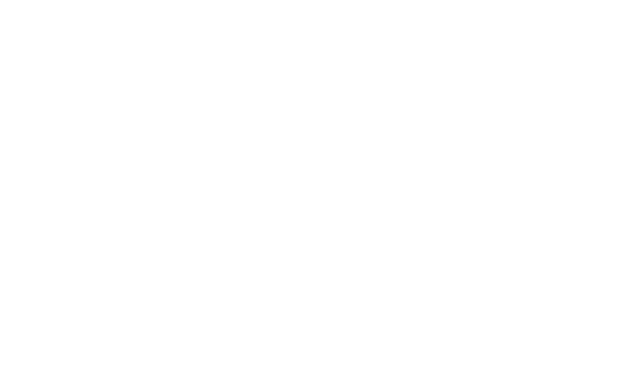
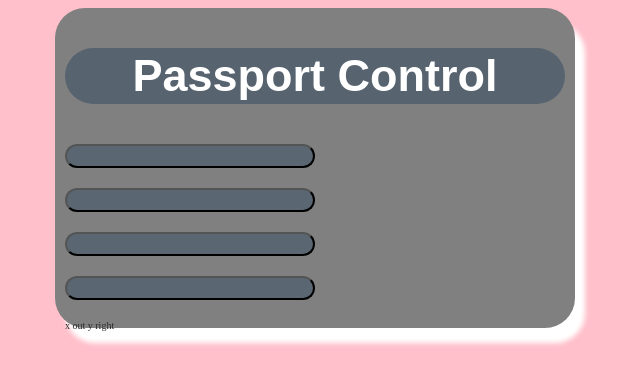
Before and after one commit to barndogghxc/Passport_Control, a plain HTML site: page index.html in a window 1280 px wide. Shown: the whole page, without its empty margins (325-965 px from the left). Drawn offline with Linux system fonts and the light colour scheme; files that its build step writes are made by us from their sources; files whose address does not match are found by name.

Commit message:
burning the midnight oil

```diff
--- a/css/style.css
+++ b/css/style.css
@@ -0,0 +1,51 @@
+body {
+	background-color: pink;
+}
+
+.grid {
+	width: 500px;
+	height: 300px;
+	margin: 0 auto;
+	background-color: grey;
+	padding: 10px;
+	border-radius: 30px;
+	border: black;
+	box-shadow: 10px 15px 5px #fff;
+}
+
+.grid h1 {
+	font-family: sans-serif;
+	background-color: #57636e;
+	font-size: 45px;
+	text-align: center;
+	color: #fff;
+	padding: 2px 0px;
+	border-radius: 50px;
+}
+
+.grid #question {
+	font-family: sans-serif;
+	font-size: 30px;
+	color: #5a6672;
+}
+
+#buttons {
+	margin-top: 3opx;
+}
+
+#btn0, #btn1, #btn2, #btn3 {
+	background-color: #5a6672;
+	width: 250px;
+	font-size: 20px;
+	color: #fff;
+	border: 2px solid #pink;
+	border-radius: 20px;
+	margin: 10px 40px 10px 0px;
+	padding: 10px 10px;
+
+}
+
+#progress {
+	color: #2b2b2b;
+	font-size: 10px;
+}
--- a/index.html
+++ b/index.html
@@ -2,24 +2,27 @@
 <html>
 	<head>
 	  <meta charset="UTF-8">
-	  <title>Passport Control</title>
+	  <title></title>
 	  <link rel="stylesheet" href="style.css">
 	</head>
 	<body>
-		<main>
+		<div class="grid">
+			<div class="quiz">
+			<h1>Passport Control</h1>
 
+			<p id="question"></p>
 
+			<div class="buttons">
+				<button id="btn0"><span id="choice0"></span></button>
+				<button id="btn1"><span id="choice1"></span></button>
+				<button id="btn2"><span id="choice2"></span></button>
+				<button id="btn3"><span id="choice3"></span></button>
+			</div>
 
-
-
-
-
-
-
-
-
-		</main>
+			<footer>
+				<p id="progress">x out y right</p>
+			</footer>
 
 		<script src="script.js"></script>
-	</body>
+</body>
 </html>
```
